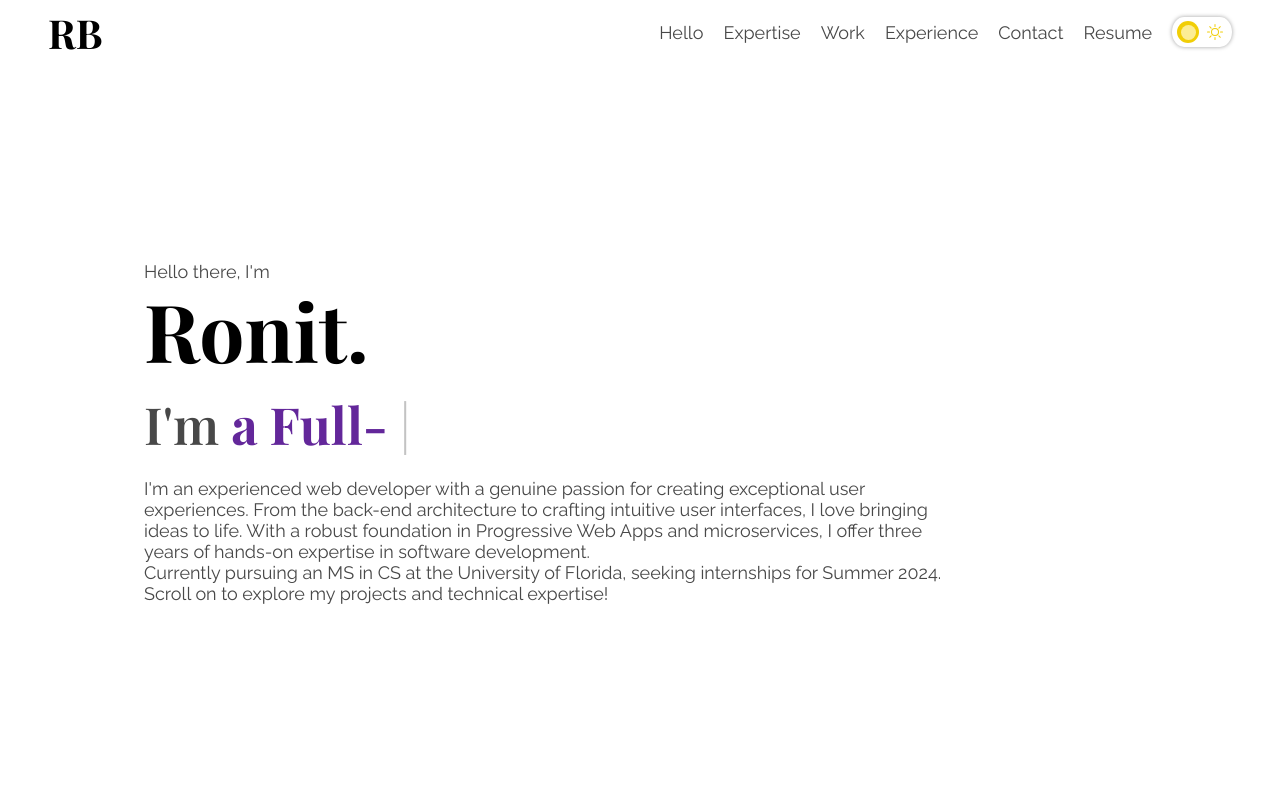
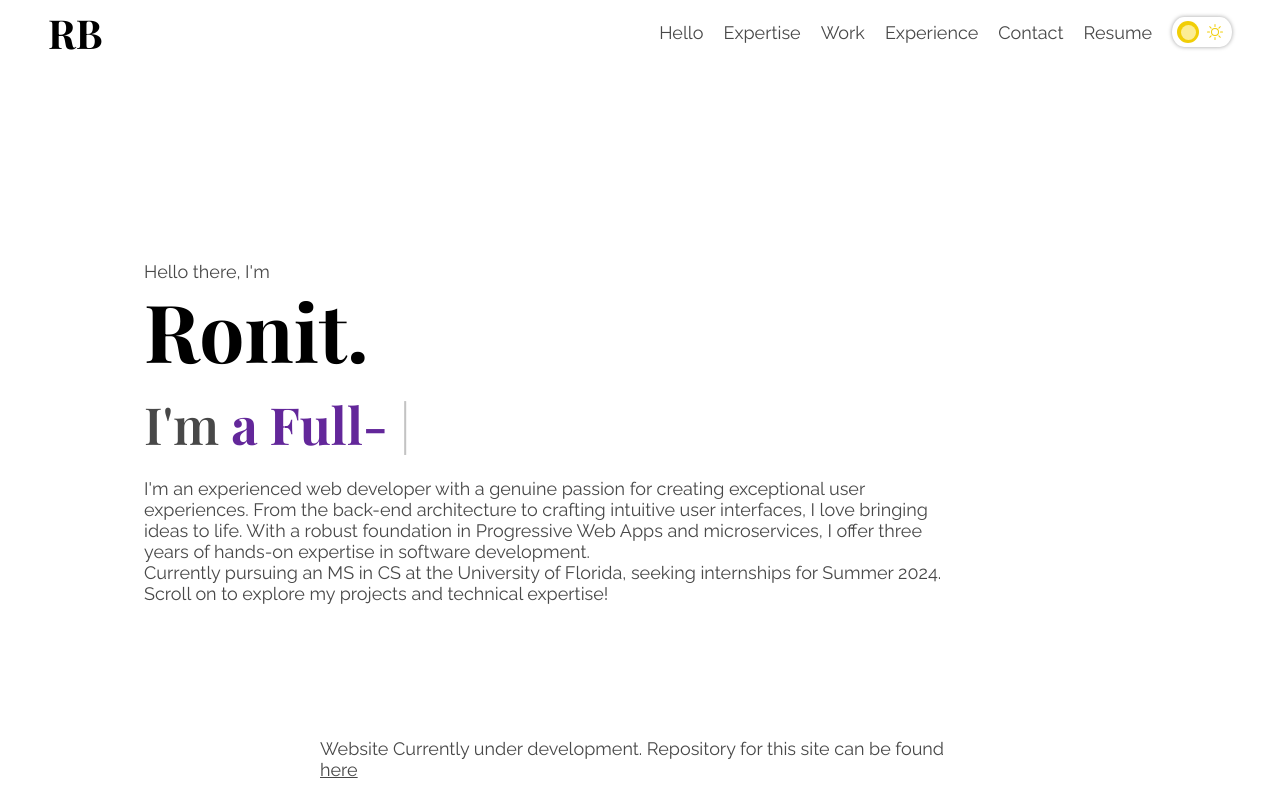
Before and after one commit to rb3198/rb3198_web, a React app: page / in a window 1280 px wide. Built offline with nearby package versions, Linux system fonts and the light colour scheme.

Commit message:
11: Add In Progress Disclaimer for recruiters

```diff
--- /dev/null
+++ b/src/components/InProgressDisclaimer.tsx
@@ -0,0 +1,22 @@
+import React from "react";
+import { REPO_LINK } from "rb3198/constants";
+
+export const InProgressDisclaimer: React.FC<{}> = () => {
+  return (
+    <p
+      style={{
+        position: "absolute",
+        bottom: "20px",
+        left: "50%",
+        transform: "translateX(-50%)",
+        fontSize: "18px",
+        fontFamily: "Raleway",
+      }}
+    >
+      Website Currently under development. Repository for this site can be found{" "}
+      <a href={REPO_LINK} target="_blank">
+        here
+      </a>
+    </p>
+  );
+};
--- a/src/constants/index.ts
+++ b/src/constants/index.ts
@@ -4,3 +4,5 @@
 export const ONE_LINERS = ["a Full-Stack Developer.", "a budding ML Engineer.", "a Fitness Enthusiast."];
 
 export const DETAILED_DESC = "I'm an experienced web developer with a genuine passion for creating exceptional user experiences. From the back-end architecture to crafting intuitive user interfaces, I love bringing ideas to life. With a robust foundation in Progressive Web Apps and microservices, I offer three years of hands-on expertise in software development. <br/>Currently pursuing an MS in CS at the University of Florida, seeking internships for Summer 2024.<br />Scroll on to explore my projects and technical expertise!";
+
+export const REPO_LINK = "https://www.github.com/rb3198/rb3198_web";
--- a/src/sections/HelloSection.tsx
+++ b/src/sections/HelloSection.tsx
@@ -2,6 +2,7 @@ import React from "react";
 import styles from "../styles/scss/hello_section.scss";
 import { Typing } from "rb3198/components/Typing";
 import { DETAILED_DESC, ONE_LINERS } from "rb3198/constants/";
+import { InProgressDisclaimer } from "rb3198/components/InProgressDisclaimer";
 
 interface HelloSectionProps {}
 
@@ -24,6 +25,7 @@ export const HelloSection: React.FC<HelloSectionProps> = (props) => {
         className={styles.detailedDescription}
         dangerouslySetInnerHTML={{ __html: DETAILED_DESC }}
       ></p>
+      <InProgressDisclaimer />
     </div>
   );
 };
```
Also changed, not shown: src/styles/scss/in_progress.scss (added, +11 -0 lines).
